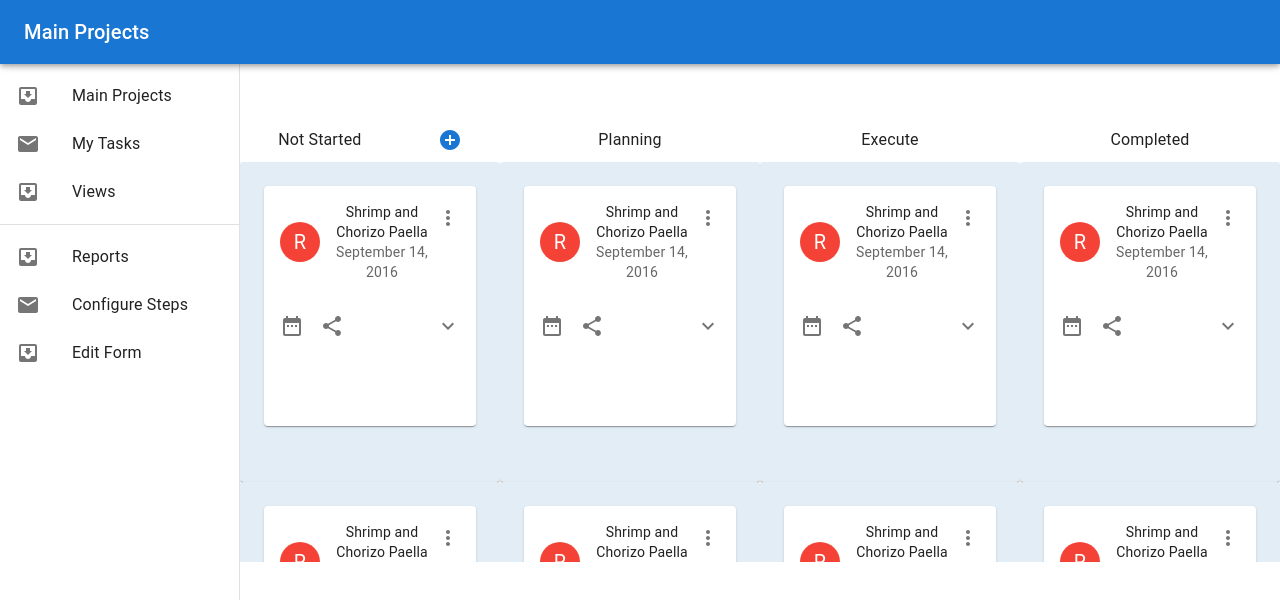
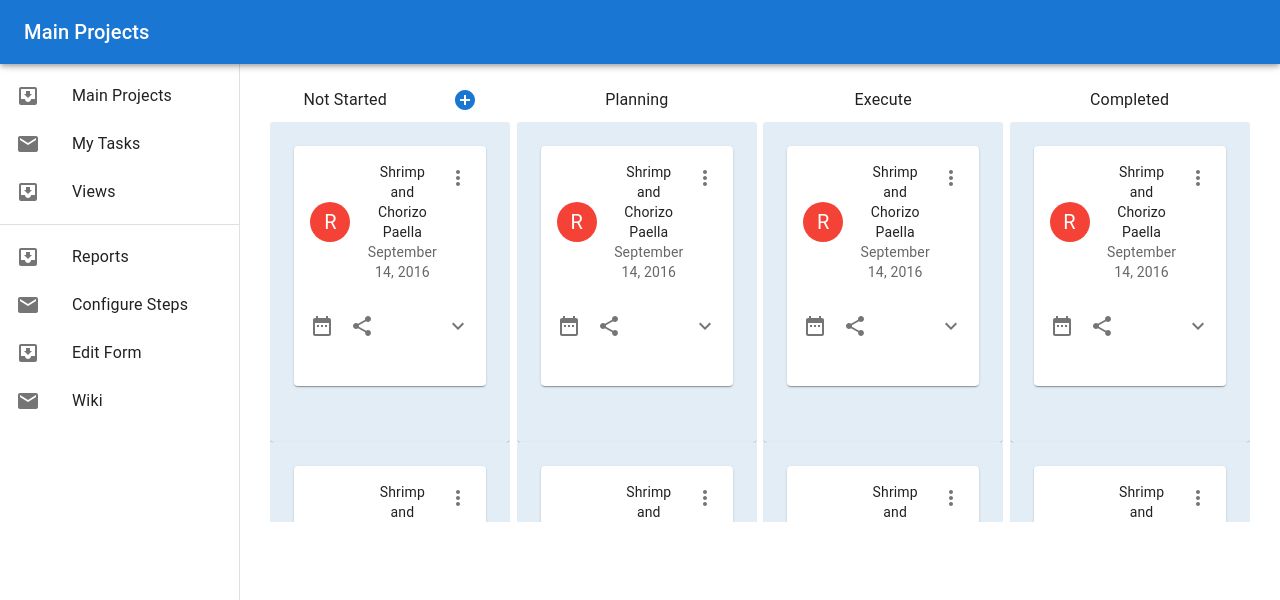
Before and after one commit to roy100ankit/innovation_idea, a React (Create React App) app: page / in a window 1280 px wide. Shown: the top 600 px of the page. Built offline with nearby package versions, Linux system fonts and the light colour scheme.

Commit message:
Modified the layout

```diff
--- a/src/components/mainPage.js
+++ b/src/components/mainPage.js
@@ -29,6 +29,7 @@ class MainPage extends Component {
     }
     render(){
         return (
+          <React.Fragment>
             <Box sx={{ display: 'flex' }}>
                 <CssBaseline />
                 <AppBar position="fixed" sx={{ zIndex: (theme) => theme.zIndex.drawer + 1 }}>
@@ -60,7 +61,7 @@ class MainPage extends Component {
           </List>
           <Divider />
           <List>
-            {['Reports', 'Configure Steps', 'Edit Form'].map((text, index) => (
+            {['Reports', 'Configure Steps', 'Edit Form', 'Wiki'].map((text, index) => (
               <ListItem button key={text}>
                 <ListItemIcon>
                   {index % 2 === 0 ? <InboxIcon /> : <MailIcon />}
@@ -71,21 +72,35 @@ class MainPage extends Component {
           </List>
         </Box>
       </Drawer>
-            <div>
+            {/* <div>
                 Main Projects
                 <div style={{display:"flex", justifyContent:"space-between", marginTop:'10%'}}>
-                {/* <VirtualList header={'Not Started'}/>
+                <VirtualList header={'Not Started'}/>
                 <VirtualList header={'Planning'}/>
                 <VirtualList header={'Execute'}/>
-                <VirtualList header={'Completed'}/> */}
+                <VirtualList header={'Completed'}/>
                  <TaskList header={'Not Started'} addButton={true}/>
                 <TaskList header={'Planning'}/>
                 <TaskList header={'Execute'}/>
                 <TaskList header={'Completed'}/>
                 </div>
 
-            </div>
+            </div> */}
+            <Box
+            component="main" sx={{ flexGrow: 1, p: 3 }}
+            >
+              <Toolbar />
+              <div style={{display:"flex", justifyContent:"space-evenly"}}>
+              <TaskList header={'Not Started'} addButton={true}/>
+                <TaskList header={'Planning'}/>
+                <TaskList header={'Execute'}/>
+                <TaskList header={'Completed'}/>
+                </div>
             </Box>
+
+            </Box>
+
+            </React.Fragment>
         )
     }
 }
--- a/src/components/taskList.js
+++ b/src/components/taskList.js
@@ -87,7 +87,7 @@ class taskList extends Component{
             </div>
 
             <Box
-            sx={{ width: '100%', height: 400, maxWidth: 360, bgcolor: 'background.paper',overflow:'scroll',
+            sx={{ width: '15rem', height: 400, maxWidth: 360, bgcolor: 'background.paper',overflow:'scroll',
                 overflowX:'hidden',marginTop:'4%' }}
             >
             {
```
